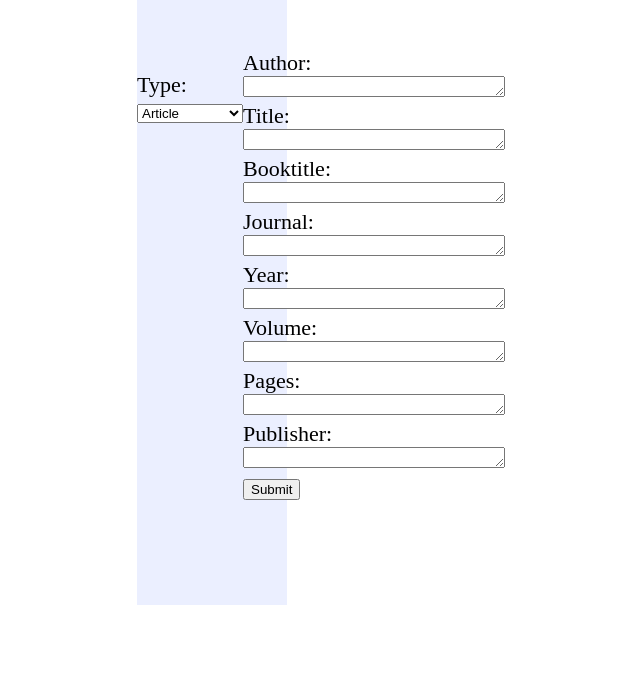
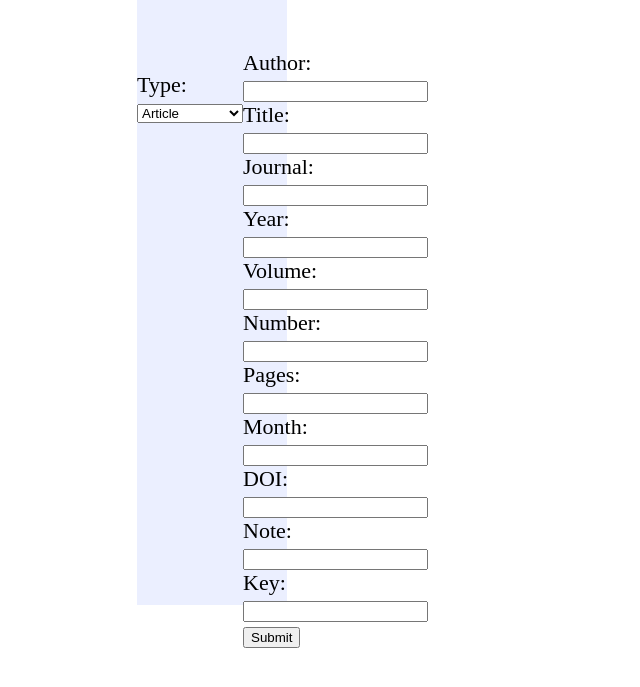
Before and after one commit to Jouchef/ohtu_kandi_viitteet, a Flask app: page /new_reference in a window 1280 px wide. Shown: the top 687 px of the page, without its empty margins (103-743 px from the left). Run offline with Flask 3, Linux system fonts and the light colour scheme.

Commit message:
form.html lisätty book ja inproceedings

```diff
--- a/src/services/generateCitate.py
+++ b/src/services/generateCitate.py
@@ -1,4 +1,5 @@
 class GenerateCitate:
+    """Class for generating citate to Bibtex from a given entry type, cite key and fields"""
     @staticmethod
     def generate_bibtex(entry_type, cite_key, fields):
         bibtex_entry = f"@{entry_type}{{{cite_key},\n"
--- a/src/templates/form.html
+++ b/src/templates/form.html
@@ -27,20 +27,48 @@
             <!-- Tässä näytetään kentät valitun tyypin mukaan -->
             {% if selected_type == 'Book' %}
                 <!-- Book kentät -->
-                <!-- Lisää muut kentät tähän -->
+                Author: <input type="text" name="author" required>
+                Title: <input type="text" name="title" required>
+                Publisher: <input type="text" name="publisher" required>
+                Year: <input type="number" name="year" required>
+                Volume: <input type="text" name="volume" required>
+                Series: <input type="text" name="series" required>
+                Address: <input type="text" name="address" required>
+                Edition: <input type="text" name="edition" required>
+                Month: <input type="text" name="month" required>
+                Note: <input type="text" name="note" required>
+                Key: <input type="text" name="key" required>
+                URL: <input type="text" name="url" required>
             {% elif selected_type == 'Inproceedings' %}
                 <!-- Inproceedings kentät -->
-                <!-- Lisää muut kentät tähän -->
+                Author: <input type="text" name="author" required>
+                Title: <input type="text" name="title" required>
+                Booktitle: <input type="text" name="booktitle" required>
+                Year: <input type="number" name="year" required>
+                Editor: <input type="text" name="editor">
+                Volume: <input type="text" name="volume">
+                Series: <input type="text" name="series">
+                Pages: <input type="text" name="pages">
+                Address: <input type="text" name="address">
+                Month: <input type="text" name="month">
+                Organization: <input type="text" name="organization">
+                Publisher: <input type="text" name="publisher">
+                Note: <input type="text" name="note">
+                Key: <input type="text" name="key">
             {% else %}
                 <!-- Article kentät -->
-                Author: <textarea name="name" rows="1" cols="30" required></textarea>
-                Title: <textarea name="title" rows="1" cols="30" required></textarea>
-                Booktitle: <textarea name="book_title" rows="1" cols="30" required></textarea>
-                Journal: <textarea name="journal" rows="1" cols="30" required></textarea>
-                Year: <textarea name="year" rows="1" cols="30" required></textarea>
-                Volume: <textarea name="volme" rows="1" cols="30" required></textarea>
-                Pages: <textarea name="pages" rows="1" cols="30" required></textarea>
-                Publisher: <textarea name="publisher" rows="1" cols="30" required></textarea>
+                Author: <input type="text" name="author" required>
+                Title: <input type="text" name="title" required>
+                Journal: <input type="text" name="journal" required>
+                Year: <input type="number" name="year" required>
+                Volume: <input type="text" name="volume" required>
+                Number: <input type="text" name="number" >
+                Pages: <input type="text" name="pages" >
+                Month: <input type="text" name="month">
+                DOI: <input type="text" name="doi" >
+                Note: <input type="text" name="note">
+                Key: <input type="text" name="key">
+
             {% endif %}
 
             <input type="submit" value="Submit">
```
